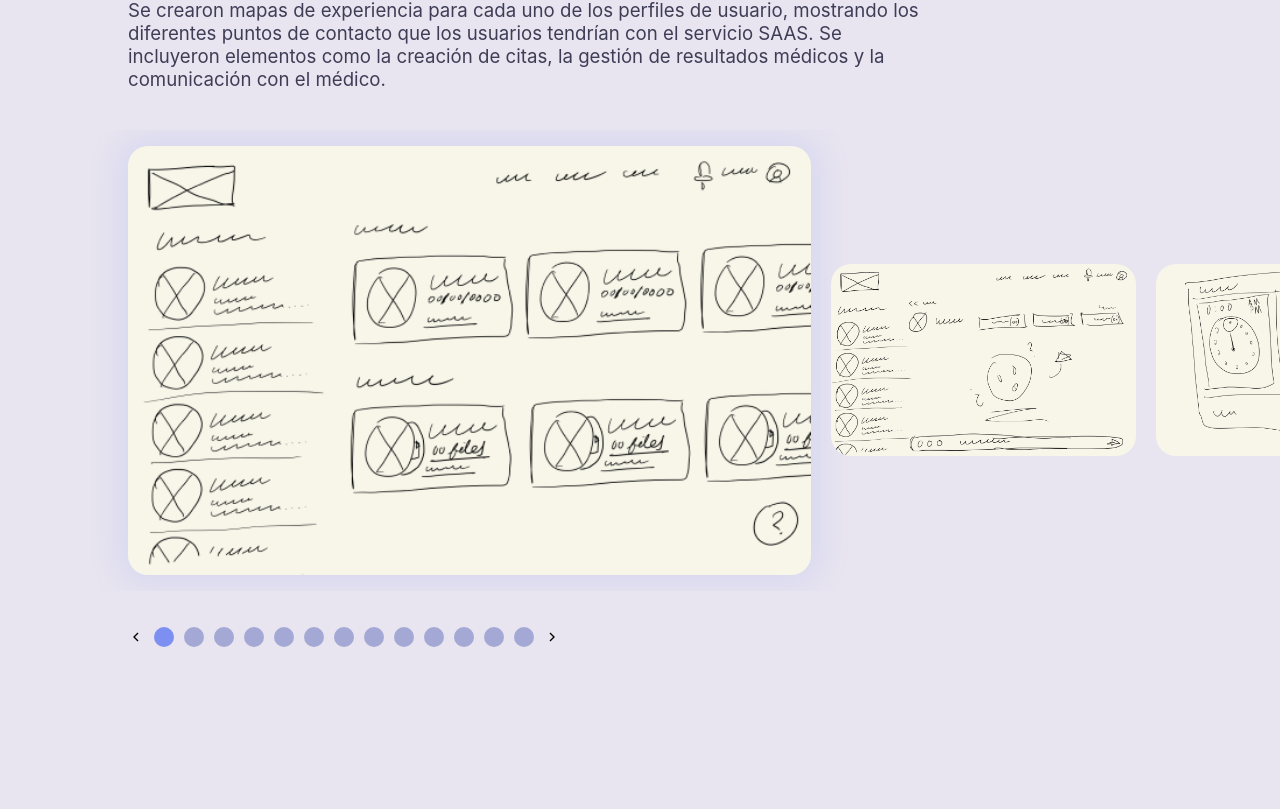
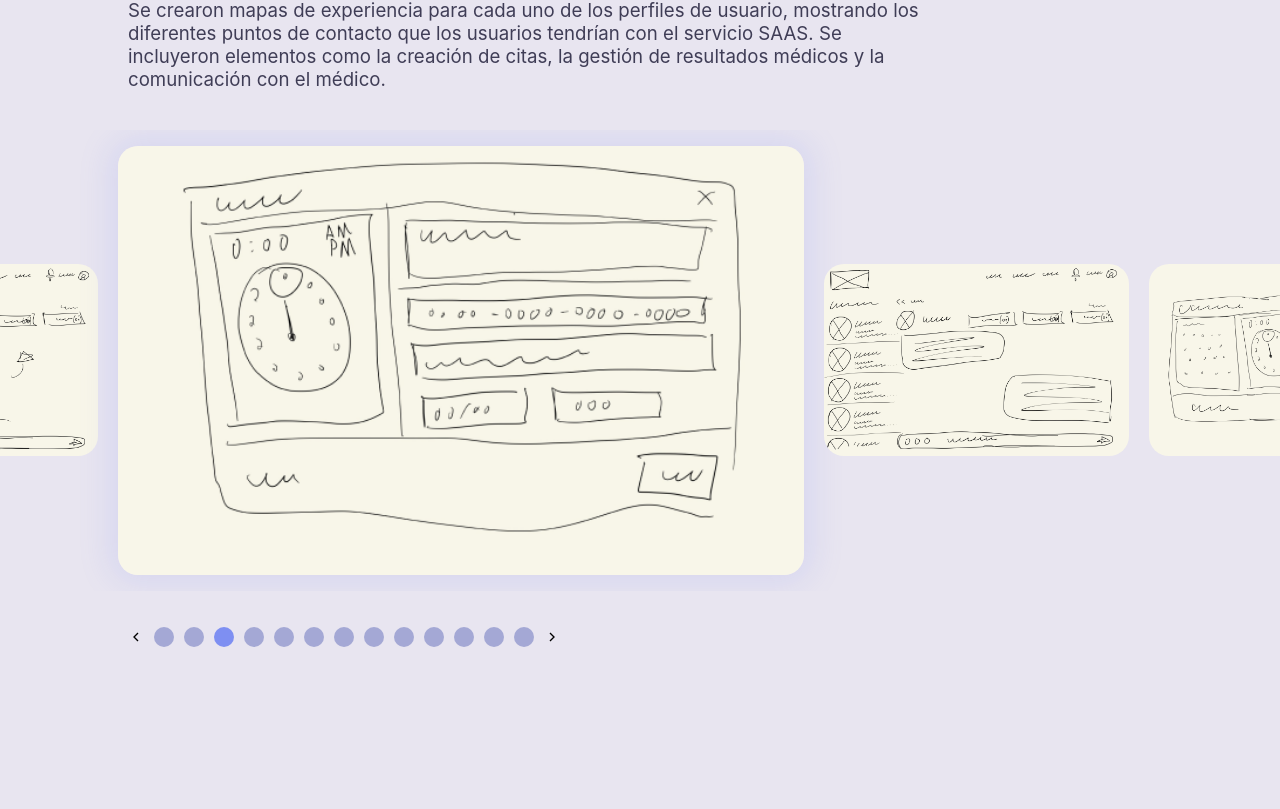
Before and after one commit to dulcevaleriana/dulceValeriana.github.io, a Next.js app: page / in a window 1280 px wide. Shown: the part 5811-6620 px from the top of the page. Built offline with nearby package versions, Linux system fonts and the light colour scheme.

Commit message:
add set time on gallery component

```diff
--- a/pages/components/galleryComponent.tsx
+++ b/pages/components/galleryComponent.tsx
@@ -36,6 +36,17 @@ const GalleryComponent: FC<GalleryComponentInterface> = ({
       }
     }, [currentImageIndex,isMiniDesktop,isSmartphone]);
 
+    useEffect(() => {
+        const interval = setInterval(() => {
+          const nextKey = (currentImageIndex + 1) % imageArray.length;
+          setCurrentImageIndex(nextKey);
+        }, 3000);
+
+        return () => {
+          clearInterval(interval);
+        };
+    }, [currentImageIndex, imageArray]);
+
     return <div className="class-GalleryComponent">
         <h1>{title}</h1>
         <p>{data}</p>
```
